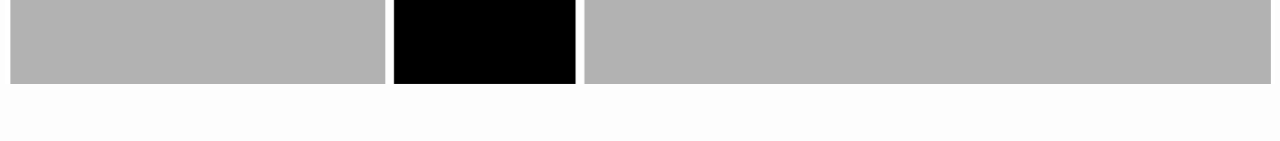
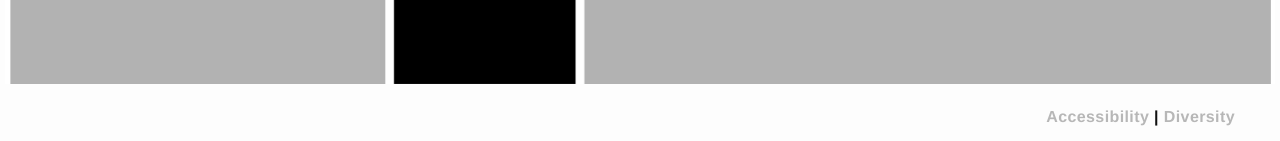
Before and after one commit to jonathanzong/jasanoff-lab, a Jekyll site: the page built from index.html, in a window 1280 px wide. Shown: the part 2179-2320 px from the top of the page. Built offline with Jekyll 4.4.1, drawn with Linux system fonts in a browser that asks for light colours; nearby versions of some CDN libraries; before the commit the page ends 2284 px from its top, so only the background shows below that.

Commit message:
accessibility changes

```diff
--- a/_includes/footer.html
+++ b/_includes/footer.html
@@ -1,3 +1,7 @@
+<div class="footer-nav">
+  <a href="https://accessibility.mit.edu/">Accessibility</a> | <a href="https://hr.mit.edu/diversity-equity-inclusion">Diversity</a>
+</div>
+
 <script
   src="https://code.jquery.com/jquery-3.2.1.min.js"
   integrity="sha256-hwg4gsxgFZhOsEEamdOYGBf13FyQuiTwlAQgxVSNgt4="
--- a/_sass/_layout.scss
+++ b/_sass/_layout.scss
@@ -219,3 +219,18 @@ strong {
 em {
   font-style: italic;
 }
+
+.footer-nav {
+  font-weight: bold;
+  text-align: right;
+  margin-bottom: 15px;
+
+  padding-right: 45px;
+  @media (max-width: 767px) {
+    padding-right: 30px;
+  }
+
+  a {
+    color: #b7b7b7;
+  }
+}
```
